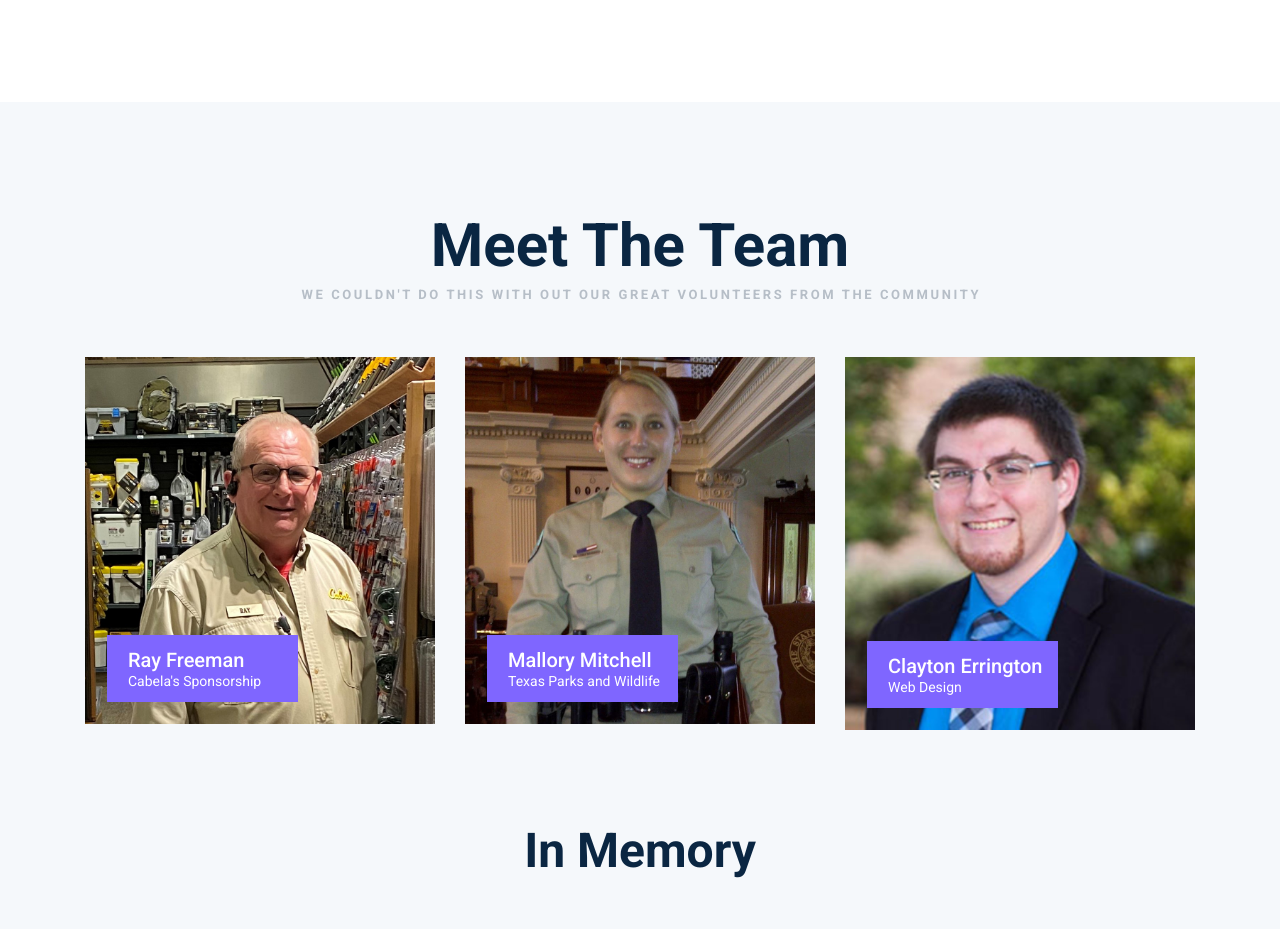
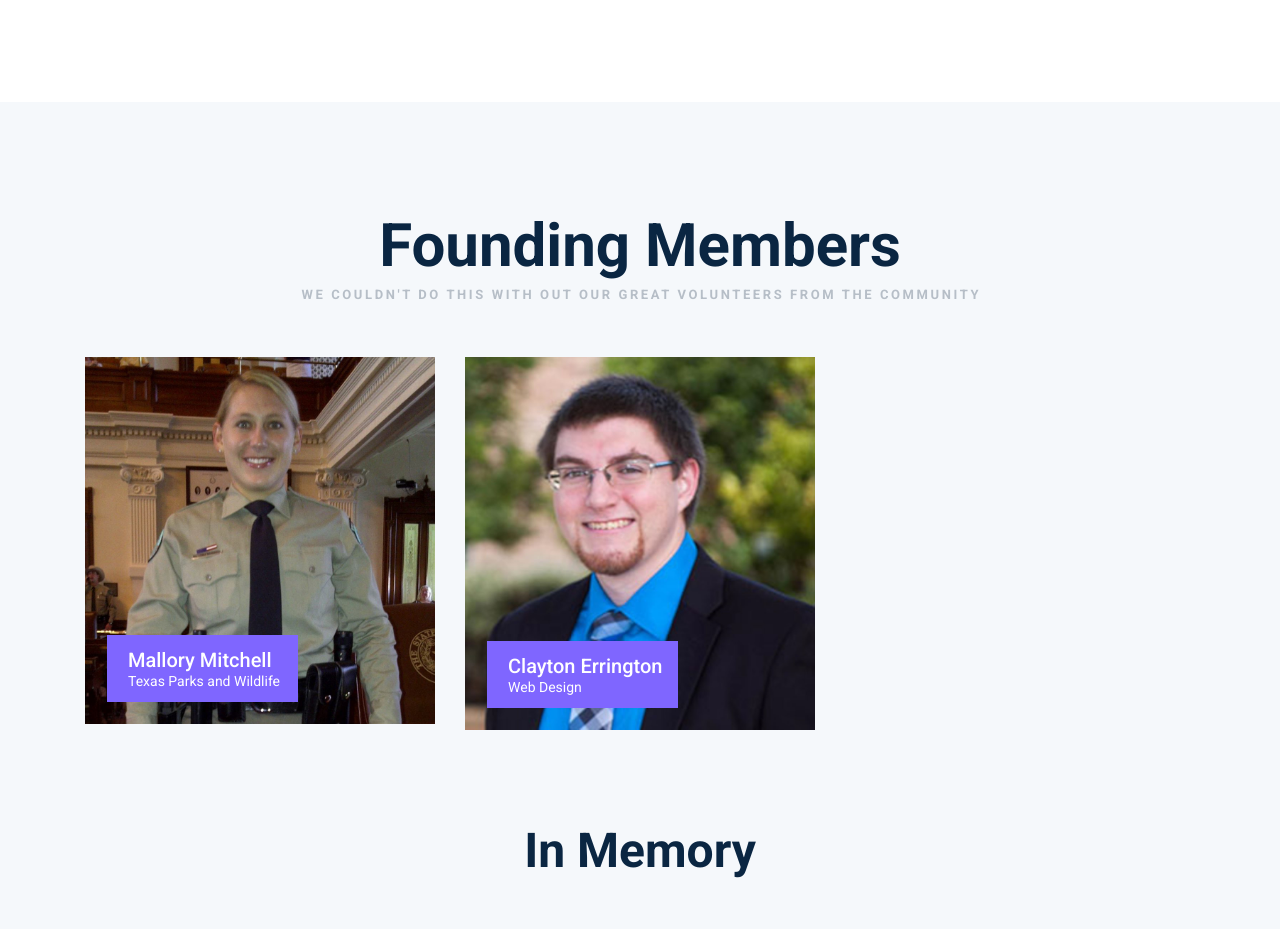
Before and after one commit to cjerrington/LubbockKidsFish, a Flask app: page / in a window 1280 px wide. Shown: the part 3174-4103 px from the top of the page. Run offline with Flask 2, Linux system fonts and the light colour scheme; some libraries are stand-ins or nearby versions.

Commit message:
update team to founding members

```diff
--- a/templates/team.html
+++ b/templates/team.html
@@ -1,29 +1,18 @@
-<!-- Speakers -->
+<!-- Members -->
 
 <div class="speakers">
     <div class="container">
         <div class="row">
             <div class="col">
                 <div class="section_title_container text-center">
-                    <div class="section_title"><h1>Meet The Team</h1></div>
+                    <div class="section_title"><h1>Founding Members</h1></div>
                     <div class="section_subtitle">We couldn't do this with out our great volunteers from the community</div>
                 </div>
             </div>
         </div>
         <div class="row speakers_row">
 
-            <!-- Speaker -->
-            <div class="col-xl-4 col-md-6">
-                <div class="speaker">
-                    <div class="speaker_image"><img src="{{ url_for('static', filename='images/ray.jpg') }}" alt=""></div>
-                    <div class="speaker_info d-flex flex-column align-items-start justify-content-center">
-                        <div class="speaker_name">Ray Freeman</div>
-                        <div class="speaker_title">Cabela's Sponsorship</div>
-                    </div>
-                </div>
-            </div>
-
-            <!-- Speaker -->
+            <!-- Member -->
             <div class="col-xl-4 col-md-6">
                 <div class="speaker">
                     <div class="speaker_image"><img src="{{ url_for('static', filename='images/mallory2.jpg') }}" alt=""></div>
@@ -34,7 +23,7 @@
                 </div>
             </div>
 
-            <!-- Speaker -->
+            <!-- Member -->
             <div class="col-xl-4 col-md-6">
                 <div class="speaker">
                     <div class="speaker_image"><img src="{{ url_for('static', filename='images/clayton.jpg') }}" alt=""></div>
@@ -46,7 +35,7 @@
             </div>
         </div>
         <div class="row speakers_row">
-            <!-- Speaker -->
+            <!-- Member -->
             <div class="col">
                 <div class="section_title_container text-center">
                     <div class="section_title"><h2>In Memory</h2></div>
@@ -54,7 +43,7 @@
             </div>
         </div>
         <div class="row speakers_row">
-            <!-- Speaker -->
+            <!-- Member -->
             <div class="col-xl-4 col-md-6 offset-md-2">
                 <div class="speaker">
                     <div class="speaker_image"><img src="{{ url_for('static', filename='images/tom2.jpg') }}" alt=""></div>
@@ -65,7 +54,7 @@
                 </div>
             </div>
 
-            <!-- Speaker -->
+            <!-- Member -->
             <div class="col-xl-4 col-md-6">
                 <div class="speaker">
                     <div class="speaker_image"><img src="{{ url_for('static', filename='images/david.jpg') }}" alt=""></div>
```
